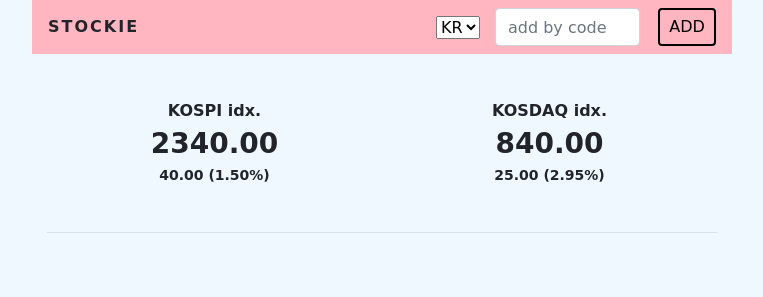
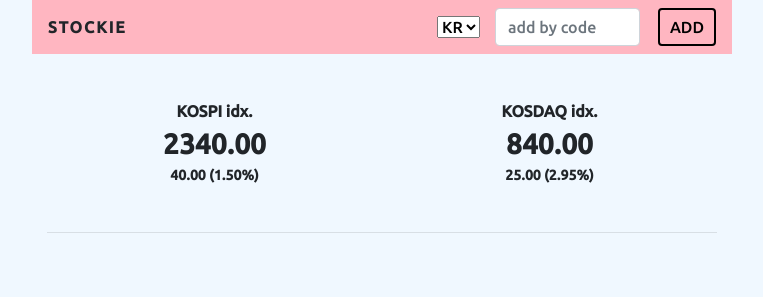
Before and after one commit to DOEHOONLEE/stockie, a plain HTML site: page index.html in a window 1280 px wide. Shown: the whole page, without its empty margins (258-1021 px from the left). Drawn offline with Linux system fonts and the light colour scheme.

Commit message:
Update main.css

```diff
--- a/css/main.css
+++ b/css/main.css
@@ -2,7 +2,7 @@ body {
     background-color: aliceblue;
     margin: 0 auto;
     max-width: 700px;
-    font-family: cursive;
+    font-family: 'Ubuntu', sans-serif;
     text-align: center;
 }
 
```
